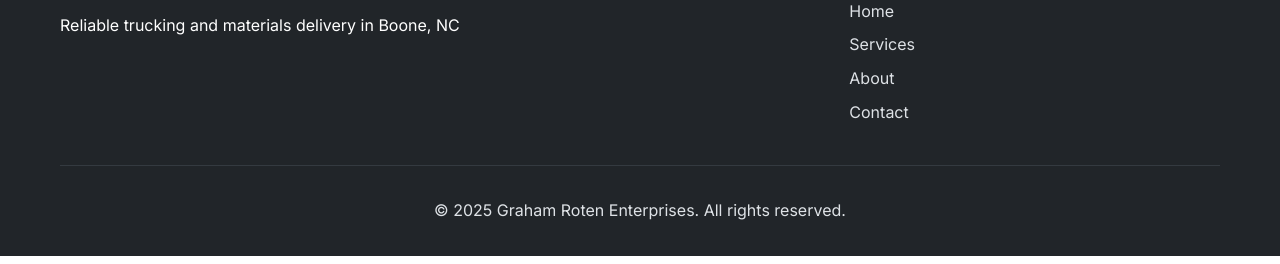
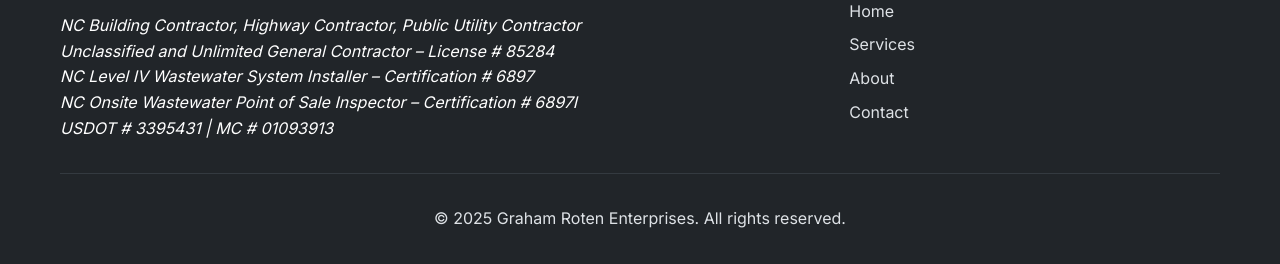
Before and after one commit to laurelroten/graham-roten-enterprises, a website: page index.html in a window 1280 px wide. Shown: the part 6695-6959 px from the top of the page. Drawn offline with Linux system fonts and the light colour scheme.

Commit message:
Updated Footers (Added Licenses & Certs)

```diff
--- a/index.html
+++ b/index.html
@@ -343,7 +343,13 @@
             <img src="images/logo.png" alt="Graham Roten Enterprises Logo" />
             <h3>Graham Roten Enterprises</h3>
           </div>
-          <p>Reliable trucking and materials delivery in Boone, NC</p>
+          <div class="footer-licensing">
+            <p><em>NC Building Contractor, Highway Contractor, Public Utility Contractor</em></p>
+            <p><em>Unclassified and Unlimited General Contractor – License # 85284</em></p>
+            <p><em>NC Level IV Wastewater System Installer – Certification # 6897</em></p>
+            <p><em>NC Onsite Wastewater Point of Sale Inspector – Certification # 6897I</em></p>
+            <p><em>USDOT # 3395431 | MC # 01093913</em></p>
+          </div>
         </div>
         <div class="footer-links">
           <h4>Quick Links</h4>
```
Also changed, not shown: commercial-site-work.html (+7 -1 lines), equipment-services.html (+7 -1 lines), equipment-transport.html (+7 -1 lines), excavating.html (+7 -1 lines), grading.html (+7 -1 lines), gravel-stone.html (+7 -1 lines), heavy-hauling.html (+7 -1 lines), land-clearing.html (+7 -1 lines), residential.html (+7 -1 lines), septic.html (+7 -1 lines), site-preparation.html (+7 -1 lines), welding.html (+7 -1 lines).
